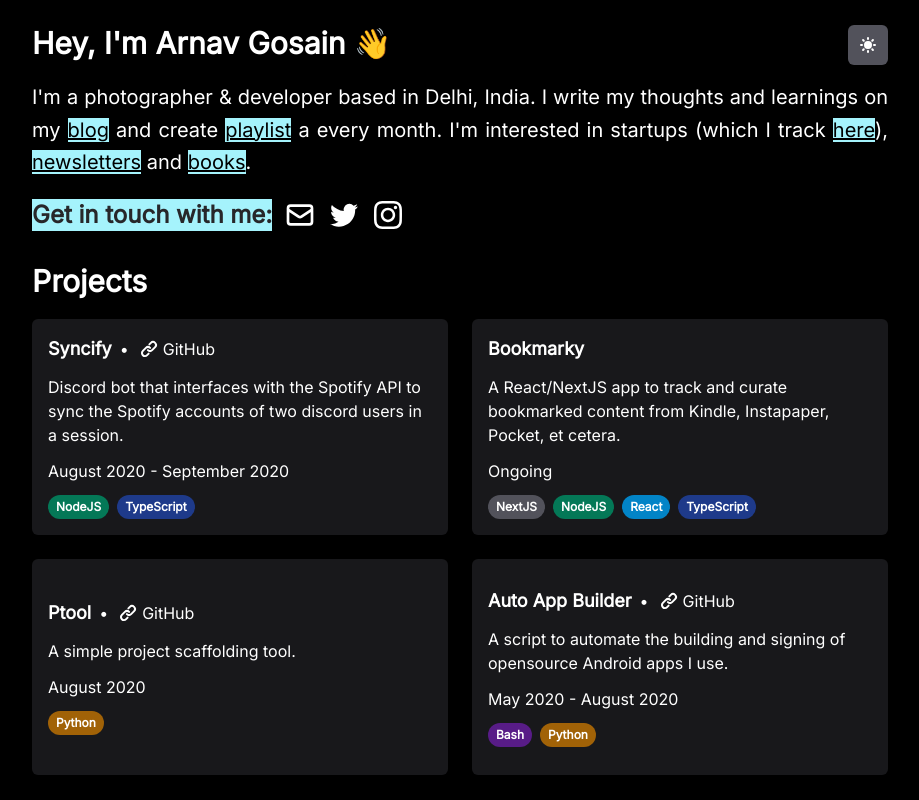
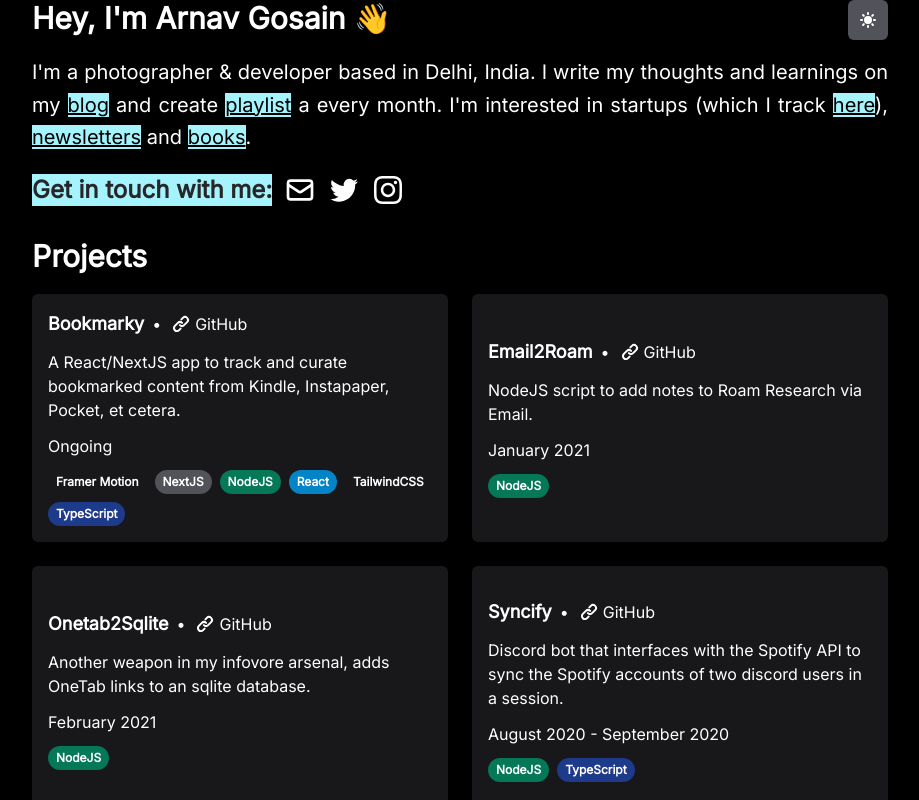
Before and after one commit to arn4v/arnavgosain.com, a Next.js app: page / in a window 1280 px wide. Shown: the top 800 px of the page, without its empty margins (180-1099 px from the left). Built offline with nearby package versions, Linux system fonts and the light colour scheme; what @tailwindcss/typography would draw is missing.

Commit message:
Update projects
Signed-off-by: Arnav Gosain <arnav@arnavgosain.com>

```diff
--- a/src/components/homepage/sections/projects.jsx
+++ b/src/components/homepage/sections/projects.jsx
@@ -16,19 +16,42 @@ import { HiLink } from "react-icons/hi";
  */
 const projects = [
   {
+    name: "Bookmarky",
+    description:
+      "A React/NextJS app to track and curate bookmarked content from Kindle, Instapaper, Pocket, et cetera.",
+    duration: "Ongoing",
+    github: "https://github.com/arn4v/bookmarky",
+    tags: [
+      "React",
+      "TailwindCSS",
+      "Framer Motion",
+      "NextJS",
+      "NodeJS",
+      "TypeScript",
+    ],
+  },
+  {
+    name: "Email2Roam",
+    description: "NodeJS script to add notes to Roam Research via Email.",
+    duration: "January 2021",
+    github: "https://github.com/arn4v/email2roam",
+    tags: ["NodeJS"],
+  },
+  {
+    name: "Onetab2Sqlite",
+    description:
+      "Another weapon in my infovore arsenal, adds OneTab links to an sqlite database.",
+    duration: "February 2021",
+    github: "https://github.com/arn4v/onetab2sqlite",
+    tags: ["NodeJS"],
+  },
+  {
     name: "Syncify",
     description:
       "Discord bot that interfaces with the Spotify API to sync the Spotify accounts of two discord users in a session.",
     duration: "August 2020 - September 2020",
     github: "https://github.com/arn4v/syncify",
     tags: ["TypeScript", "NodeJS"],
-  },
-  {
-    name: "Bookmarky",
-    description:
-      "A React/NextJS app to track and curate bookmarked content from Kindle, Instapaper, Pocket, et cetera.",
-    duration: "Ongoing",
-    tags: ["React", "NextJS", "NodeJS", "TypeScript"],
   },
   {
     name: "Ptool",
```
